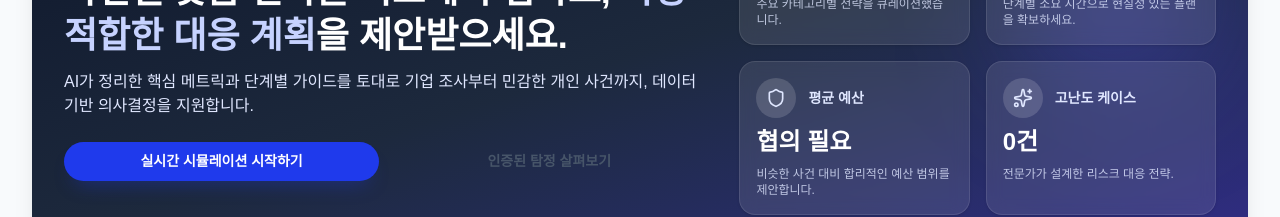
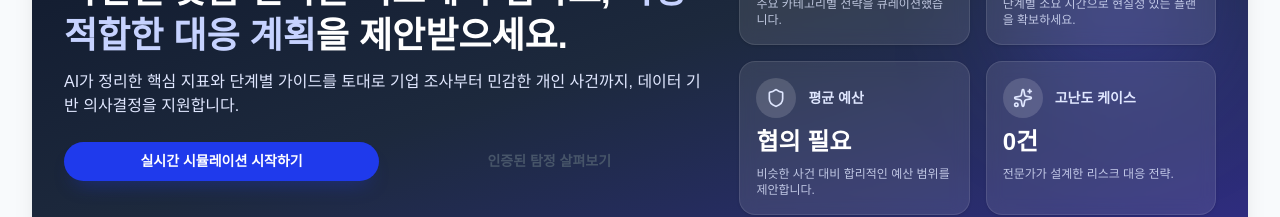
Before and after one commit to hykwon-dot/lira-repo, a Next.js app: page /scenario in a window 1280 px wide. Shown: the part 285-502 px from the top of the page. Built offline with nearby package versions, Linux system fonts and the light colour scheme; no server answers; the database is empty.

Commit message:
Refactor: Replace '메트릭' with '지표' in UI text

```diff
--- a/src/app/scenario/ScenarioLibrary.tsx
+++ b/src/app/scenario/ScenarioLibrary.tsx
@@ -156,7 +156,7 @@ export default function ScenarioLibrary({ scenarios }: ScenarioLibraryProps) {
                   <span className="text-indigo-200"> 가장 적합한 대응 계획</span>을 제안받으세요.
                 </h1>
                 <p className="mt-3 text-sm text-indigo-100 md:text-base">
-                  AI가 정리한 핵심 메트릭과 단계별 가이드를 토대로 기업 조사부터 민감한 개인 사건까지,
+                  AI가 정리한 핵심 지표와 단계별 가이드를 토대로 기업 조사부터 민감한 개인 사건까지,
                   데이터 기반 의사결정을 지원합니다.
                 </p>
                 <div className="mt-6 flex flex-col gap-3 sm:flex-row">
```
